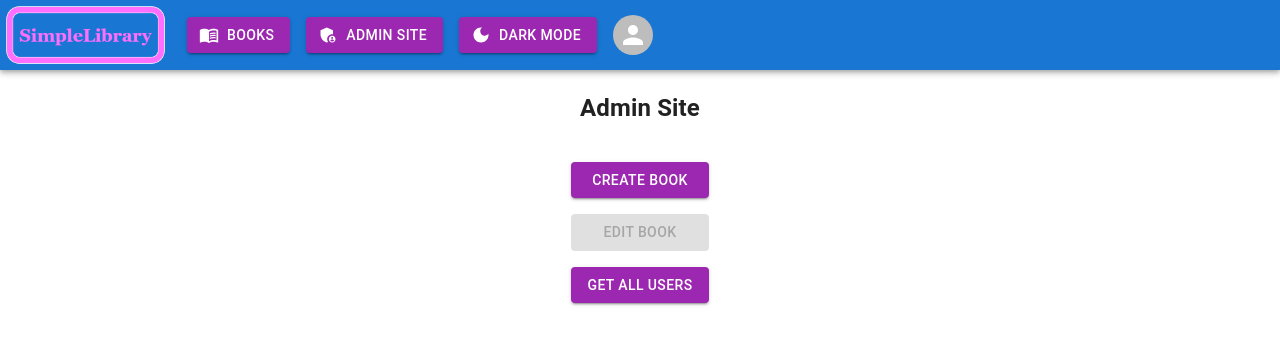
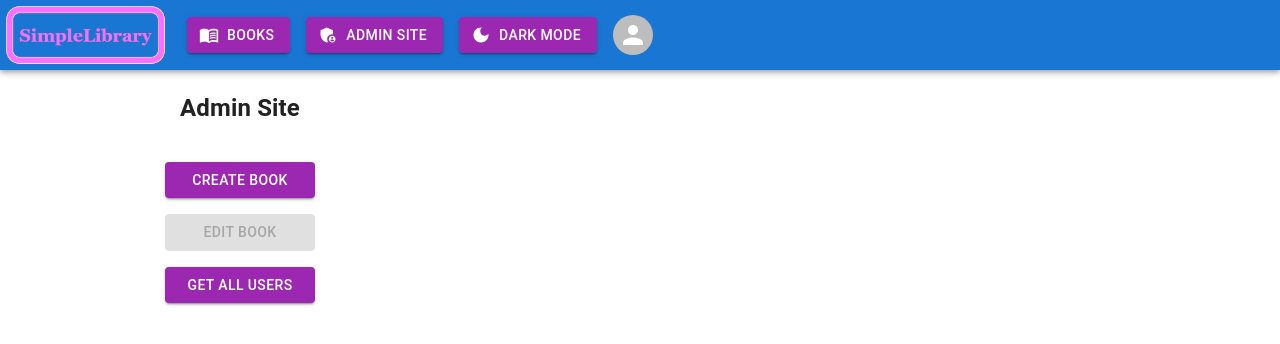
Before and after one commit to maritmoe/SimpleLibraryFrontend, a React (Vite) app in the folder LibraryFrontend/: page /admin in a window 1280 px wide. Shown: the top 344 px of the page. Built offline with nearby package versions, Linux system fonts and the light colour scheme.

Commit message:
Admin menu

```diff
--- a/LibraryFrontend/src/App.jsx
+++ b/LibraryFrontend/src/App.jsx
@@ -8,9 +8,7 @@ import { Route, Routes } from "react-router-dom";
 import NavigationBar from "./components/NavigationBar/NavigationBar";
 import ContentView from "./components/ContentView/ContentView";
 import ProfileView from "./components/ContentView/Profile/ProfileView";
-import CreateBook from "./components/ContentView/Admin/CreateBook/CreateBook";
 import Admin from "./components/ContentView/Admin/Admin";
-import UserList from "./components/ContentView/Admin/UserList/UserList";
 
 const ColorModeContext = createContext({ toggleColorMode: () => {} });
 
@@ -45,9 +43,7 @@ function App() {
           <Routes>
             <Route path="/" element={<ContentView />} />
             <Route path="/profile" element={<ProfileView />} />
-            <Route path="/admin" element={<Admin />} />
-            <Route path="/admin/add" element={<CreateBook />} />
-            <Route path="/admin/users" element={<UserList />} />
+            <Route path="/admin/*" element={<Admin />} />
           </Routes>
         </div>
       </ThemeProvider>
--- /dev/null
+++ b/LibraryFrontend/src/components/ContentView/Admin/Admin.css
@@ -0,0 +1,4 @@
+.admin-div {
+  display: grid;
+  grid-template-columns: 150px 800px;
+}
--- a/LibraryFrontend/src/components/ContentView/Admin/Admin.jsx
+++ b/LibraryFrontend/src/components/ContentView/Admin/Admin.jsx
@@ -1,40 +1,18 @@
-import { Button, Stack, Tooltip } from "@mui/material";
-import { useNavigate } from "react-router-dom";
+import { Route, Routes } from "react-router-dom";
+import CreateBook from "./CreateBook/CreateBook";
+import UserList from "./UserList/UserList";
+import AdminMenu from "./AdminMenu/AdminMenu";
+import "./Admin.css";
 
 function Admin() {
-  const navigate = useNavigate();
   return (
-    <Stack sx={{ gap: 2 }}>
-      <h2>Admin Site</h2>
-      <Tooltip title="Create and Add New Book to Library">
-        <Button
-          variant="contained"
-          color="secondary"
-          onClick={() => navigate("/admin/add")}
-        >
-          Create Book
-        </Button>
-      </Tooltip>
-      <Tooltip title="Edit a Book">
-        <Button
-          variant="contained"
-          color="secondary"
-          disabled
-          onClick={() => navigate("/admin/books/:bookId")}
-        >
-          Edit Book
-        </Button>
-      </Tooltip>
-      <Tooltip title="Get All Users of Library">
-        <Button
-          variant="contained"
-          color="secondary"
-          onClick={() => navigate("/admin/users")}
-        >
-          Get All Users
-        </Button>
-      </Tooltip>
-    </Stack>
+    <div className="admin-div">
+      <AdminMenu />
+      <Routes>
+        <Route path="/add" element={<CreateBook />} />
+        <Route path="/users" element={<UserList />} />
+      </Routes>
+    </div>
   );
 }
 
--- /dev/null
+++ b/LibraryFrontend/src/components/ContentView/Admin/AdminMenu/AdminMenu.jsx
@@ -0,0 +1,41 @@
+import { Button, Stack, Tooltip } from "@mui/material";
+import { useNavigate } from "react-router-dom";
+
+function AdminMenu() {
+  const navigate = useNavigate();
+  return (
+    <Stack sx={{ gap: 2 }}>
+      <h2>Admin Site</h2>
+      <Tooltip title="Create and Add New Book to Library">
+        <Button
+          variant="contained"
+          color="secondary"
+          onClick={() => navigate("/admin/add")}
+        >
+          Create Book
+        </Button>
+      </Tooltip>
+      <Tooltip title="Edit a Book">
+        <Button
+          variant="contained"
+          color="secondary"
+          disabled
+          onClick={() => navigate("/admin/books/:bookId")}
+        >
+          Edit Book
+        </Button>
+      </Tooltip>
+      <Tooltip title="Get All Users of Library">
+        <Button
+          variant="contained"
+          color="secondary"
+          onClick={() => navigate("/admin/users")}
+        >
+          Get All Users
+        </Button>
+      </Tooltip>
+    </Stack>
+  );
+}
+
+export default AdminMenu;
--- a/LibraryFrontend/src/components/ContentView/Admin/UserList/UserListItem/UserListItem.css
+++ b/LibraryFrontend/src/components/ContentView/Admin/UserList/UserListItem/UserListItem.css
@@ -1,6 +1,7 @@
 .user-list-item {
-  display: flex;
-  column-gap: 30px;
+  display: grid;
+  grid-template-columns: 20% 60%;
+  margin-left: 250px;
 }
 
 .user-name {
```
